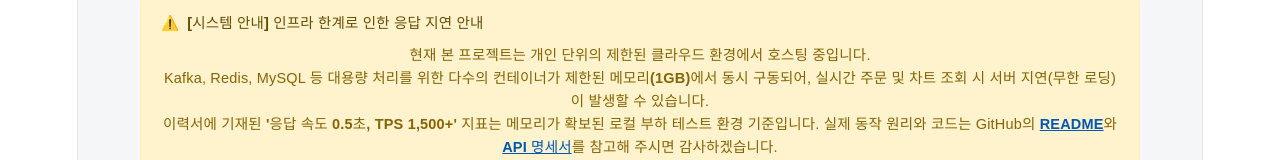
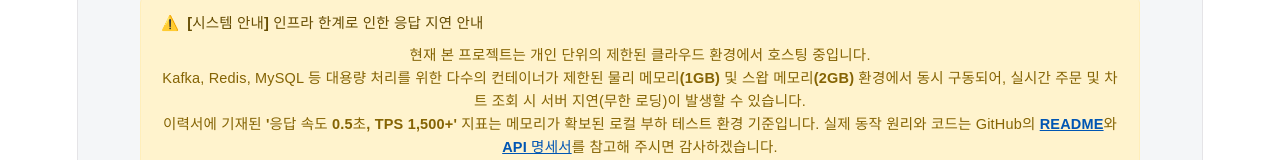
Before and after one commit to dkrmddkrmd/virtual-exchange-frontend, a React (Vite) app: page / in a window 1280 px wide. Shown: the part 144-304 px from the top of the page. Built offline with nearby package versions, Linux system fonts and the light colour scheme; no server answers.

Commit message:
feat: 서버 지연 안내 배너 추가

```diff
--- a/src/pages/Home.jsx
+++ b/src/pages/Home.jsx
@@ -168,7 +168,7 @@ function Home({ token }) {
                 </h4>
                 <p style={{margin: 0}}>
                     현재 본 프로젝트는 개인 단위의 제한된 클라우드 환경에서 호스팅 중입니다.<br/>
-                    Kafka, Redis, MySQL 등 대용량 처리를 위한 다수의 컨테이너가 <b>제한된 메모리(1GB)에서 동시 구동</b>되어, 실시간 주문 및 차트 조회 시 서버 지연(무한
+                    Kafka, Redis, MySQL 등 대용량 처리를 위한 다수의 컨테이너가 <b>제한된 물리 메모리(1GB) 및 스왑 메모리(2GB) 환경에서 동시 구동</b>되어, 실시간 주문 및 차트 조회 시 서버 지연(무한
                     로딩)이 발생할 수 있습니다.<br/>
                     이력서에 기재된 <b>'응답 속도 0.5초, TPS 1,500+' 지표는 메모리가 확보된 로컬 부하 테스트 환경 기준</b>입니다. 실제 동작 원리와 코드는 GitHub의 <a
                     href="https://github.com/dkrmddkrmd/virtual-exchange" target="_blank" rel="noreferrer"
```
